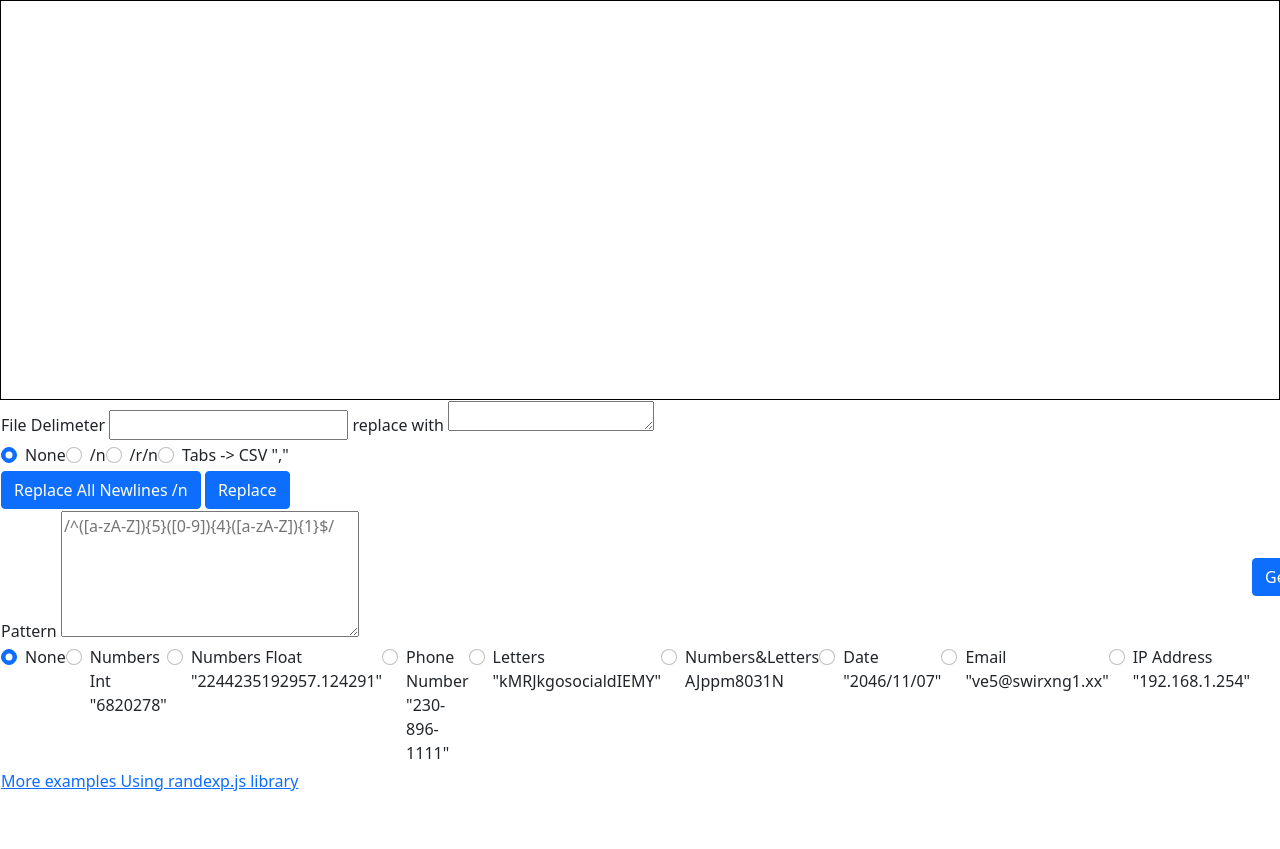
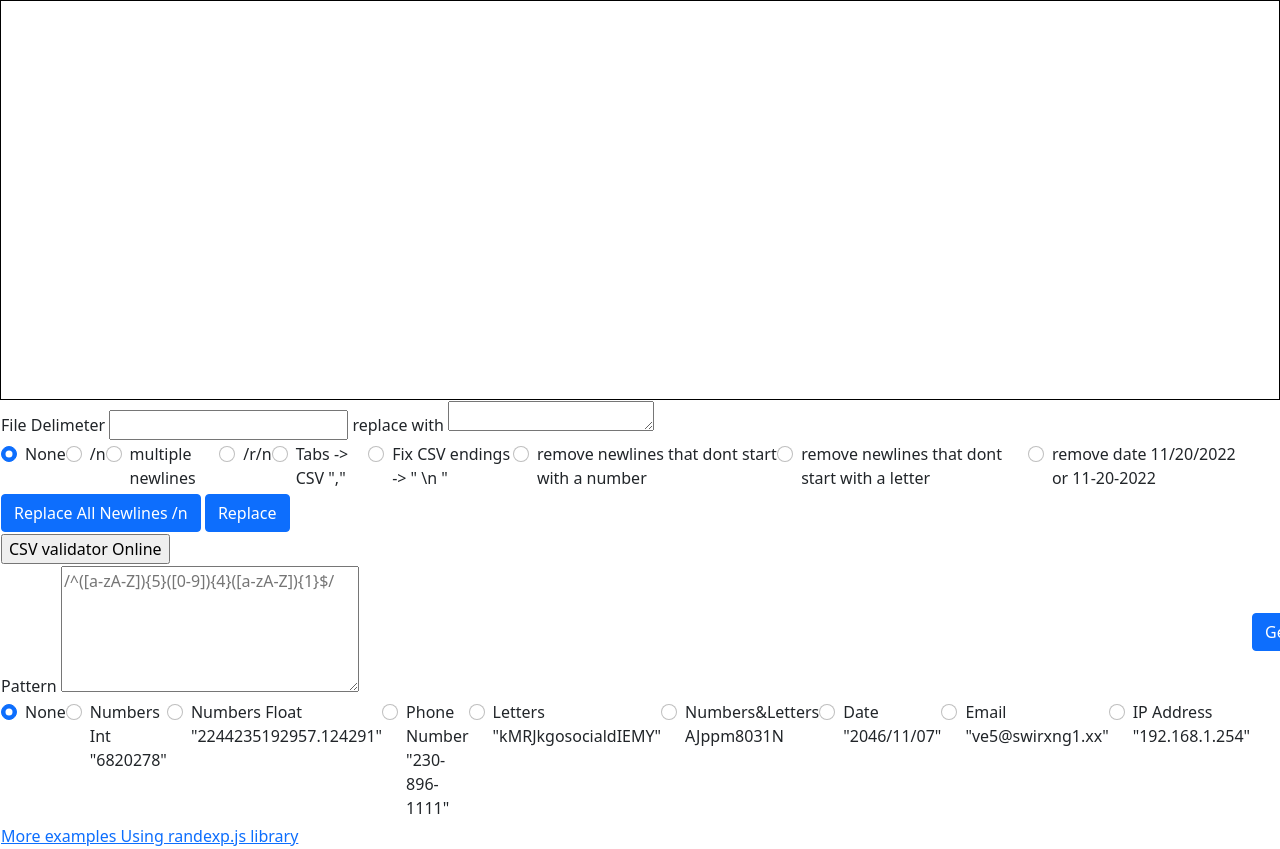
Before and after one commit to wisehackermonkey/text-processor, a website built with webpack: page public/index.html in a window 1280 px wide. Shown: the top 849 px of the page. Before the commit the page ends 800 px from the top, so only its background shows below. Built offline with nearby package versions, Linux system fonts and the light colour scheme; what monaco-editor would draw is missing.

Commit message:
[add] more examples

```diff
--- a/public/index.html
+++ b/public/index.html
@@ -19,7 +19,7 @@
                     <input type="text" name="File Delimeter" id="file-delim">
                     <label for="file-delim">replace with</label>
                     <!-- <input type="text" name="replace with" id="file-delim-replace"> -->
-                    <textarea name="replace with"  id="file-delim-replace"  cols="20" rows="1"></textarea>
+                    <textarea name="replace with" id="file-delim-replace" cols="20" rows="1"></textarea>
                 </td>
 
             <tr>
@@ -37,7 +37,15 @@
                             <input class="form-check-input" type="radio" name="exampleRadios" id="exampleRadios2"
                                 value="/\n/g">
                             <label class="form-check-label" for="exampleRadios2">
-                                /n
+                               /n
+                            </label>
+                        </div>
+
+                        <div class="form-check">
+                            <input class="form-check-input" type="radio" name="exampleRadios" id="exampleRadios2"
+                                value="/([\n|\s]{2,100})/g">
+                            <label class="form-check-label" for="exampleRadios2">
+                                multiple newlines
                             </label>
                         </div>
                         <div class="form-check">
@@ -49,24 +57,59 @@
                         </div>
 
                         <div class="form-check">
-                            <input class="form-check-input" type="radio" name="exampleRadios" id="exampleRadios3"
+                            <input class="form-check-input" type="radio" name="exampleRadios" id="exampleRadios4"
                                 value="/\t/g">
                             <label class="form-check-label" for="exampleRadios3">
                                 Tabs -> CSV ","
                             </label>
                         </div>
+                        <div class="form-check">
+                            <input class="form-check-input" type="radio" name="exampleRadios" id="exampleRadios5"
+                                value="ENDING">
+                            <label class="form-check-label" for="exampleRadios3">
+                                Fix CSV endings -> " \n "
+                            </label>
+                        </div>
 
+                        <div class="form-check">
+                            <input class="form-check-input" type="radio" name="exampleRadios" id="exampleRadios5"
+                                value="/\n[^0-9]/g">
+                            <label class="form-check-label" for="exampleRadios3">
+                                remove newlines that dont start with a number
+                            </label>
+                        </div>
 
+                        <div class="form-check">
+                            <input class="form-check-input" type="radio" name="exampleRadios" id="exampleRadios5"
+                                value="/\n[^a-zA-Z]/g">
+                            <label class="form-check-label" for="exampleRadios3">
+                                remove newlines that dont start with a letter
+                            </label>
+                        </div>
+
+                        <div class="form-check">
+                            <input class="form-check-input" type="radio" name="exampleRadios" id="exampleRadios5"
+                                value="/[0-9]{1,4}[/-][0-9]{1,2}[/-][0-9]{1,4}/g">
+                            <label class="form-check-label" for="exampleRadios3">
+                                remove date 11/20/2022 or 11-20-2022
+                            </label>
+                        </div>
                     </div>
                 </td>
             </tr>
-
 
             <td>
                 <button class="btn btn-primary" id="replace-all-newlilnes-button">Replace All Newlines /n</button>
 
                 <button class="btn btn-primary" id="replace-button">Replace</button>
             </td>
+            <tr>
+                <td>
+                    <input type="button" value="CSV validator Online"
+                        onclick="window.open('https://www.toolkitbay.com/tkb/tool/csv-validator')" />
+
+                </td>
+            </tr>
             </tr>
 
             </tr>
--- a/src/index.js
+++ b/src/index.js
@@ -13,10 +13,10 @@ var current_regex = new RegExp("")
 
 var editor = monaco.editor.create(document.getElementById('container'), {
   value: file_example.example_text,
-  language: 'csv',
+  language: 'javascript',
   theme: 'vs-dark',
-  wordWrap: 'wordWrapColumn',
-  wordWrapColumn: 120,
+  // wordWrap: 'wordWrapColumn',
+  // wordWrapColumn: 120,
 
   // Set this to false to not auto word wrap minified files
   wordWrapMinified: true,
@@ -55,14 +55,20 @@ var eventSetNewlineOption = (e) => {
   // set "filter by input field to append current radio selection"
 
   let radioSelection = h.getRadioBtnSelectionValue("exampleRadios")
+  h.getbyid("file-delim-replace").value =''
   if (radioSelection === "") {
   return
   }
+
   if(radioSelection === "/\\t/g"){
     h.getbyid("file-delim-replace").value ='","'
-  }else{
-    h.getbyid("file-delim-replace").value =''
   }
+
+  if(radioSelection === "ENDING"){
+    radioSelection = "/\\n/g"
+    h.getbyid("file-delim-replace").value ='"\n"'
+  }
+
   h.getbyid("file-delim").value = radioSelection
 }
 var eventSetRegexExampleButtons = (e) => {
@@ -110,7 +116,15 @@ var myBinding = editor.addCommand(monaco.KeyCode.F9, function () {
 
   // console.log(current_regex)
   // console.log(h.getRadioBtnSelection("regexExamples"))
-  replace_fn()
+
+  let matchs =editor.getModel().findMatches('m', true, true, false, null, true, 1)
+  var decorations = editor.deltaDecorations(editor.getModel().getAllDecorations(), [
+    { range: matchs[0].range, options: { isWholeLine: true, linesDecorationsClassName: 'myLineDecoration' }},
+  ]);
+ editor.ISingleEditOperation({range:{startLineNumber: 3, startColumn: 15, endLineNumber: 3, endColumn: 16},text:"works"})
+  console.log( matchs)
+  console.log( { range: matchs[0].range, options: { isWholeLine: true, linesDecorationsClassName: 'myLineDecoration' }})
+    // replace_fn()
 });
 
 
```
